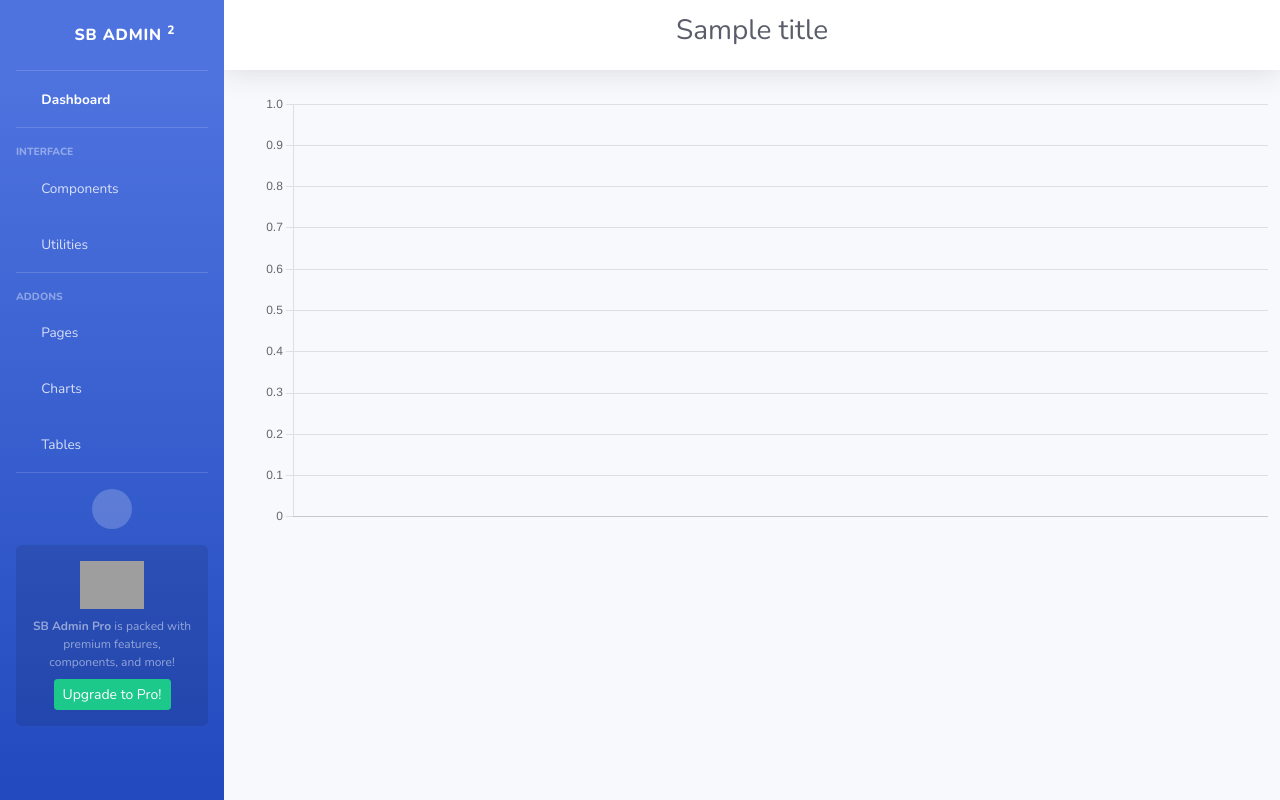
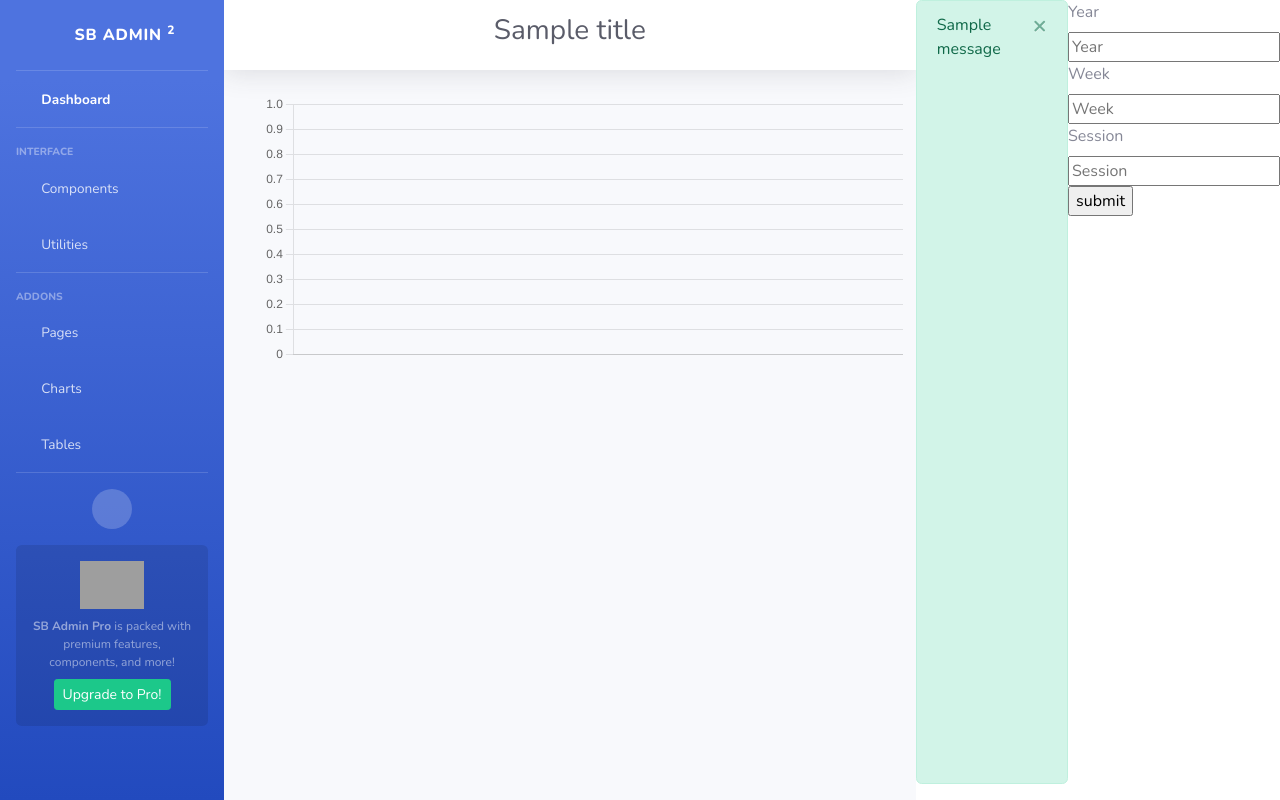
Before and after one commit to Nelson-Jnrnd/F1-Dashboard, a Flask app: template templates/graph.html in a window 1280 px wide. Run offline with Flask 2, Linux system fonts and the light colour scheme; the template is opened without the code that fills it: most values are stand-ins (such as "Sample title", 1, 10 or a date in 2020); one stand-in notice (Sample message) is shown; some libraries are stand-ins or nearby versions; some web fonts are replaced; grey boxes are pictures that could not be loaded.

Commit message:
changing between qualifying graphs

```diff
--- a/app.py
+++ b/app.py
@@ -1,36 +1,68 @@
 from asyncio import current_task
-from flask import Flask, render_template, request, flash
+from crypt import methods
+from flask import Flask, render_template, request, flash, url_for, redirect
+from flask_cors import CORS, cross_origin
 from PIL import ImageColor
-import data.data as f1_data
+import data.data as ff1_datatypes
 import urllib.parse
 
+app = Flask(__name__)
+CORS(app)
+app.config['CORS_HEADERS'] = 'Content-Type'
+app.config['SECRET_KEY'] = 'secret' # Change this to a more secure key
 
-current_session = {
-    'year': 2022,
-    'race': 2,
-    'session': 'Q'
-}
+current_session = ff1_datatypes.session_data(2022, 1, 'Q')
+current_session.load_session()
+ff1_datatypes.session_data.set_current(current_session)
 
-app = Flask(__name__)
 
 def hex_to_rgba(hex_color, alpha):
     return str(ImageColor.getrgb(hex_color))[:len(str(ImageColor.getrgb(hex_color))) - 1] + ', ' + str(alpha) + ')'
 
-@app.route('/')
+@app.route('/', methods=['GET', 'POST'])
+@cross_origin()
 def index():
-    session = f1_data.session_data(current_session['year'], current_session['race'], current_session['session'])
-    fastest_laps = session.get_fastest_laps(session.get_all_drivers())
-    team_colors = session.get_team_colors()
+    # todo - check if the session is loaded
+    fastest_laps = ff1_datatypes.session_data.current_session.get_fastest_laps(ff1_datatypes.session_data.current_session.get_all_drivers())
+    team_colors = ff1_datatypes.session_data.current_session.get_team_colors()
     chart_options = {
-        'title': 'Fastest Laps',
+        'title': ff1_datatypes.session_data.current_session.session.event['EventName'] + ' Qualifying',
         'x_axis_title': 'Driver',
         'y_axis_title': 'Lap Time (s)',
         'labels': fastest_laps['Driver'].tolist(),
-        'values': [time.seconds + time.microseconds / 1000000 for time in fastest_laps['LapTime'].tolist() if time is not 'nan'],
-        'colors': ['rgba' +  hex_to_rgba('#' + team_colors[team], 0.3) for team in fastest_laps['Team'].tolist() if team in team_colors],
+        'values': [time.seconds + time.microseconds / 1000000 for time in fastest_laps['LapTime'].tolist()],
+        'colors': ['rgba' +  hex_to_rgba('#' + team_colors[team], 0.3) for team in fastest_laps['Team'].tolist()],
     }
     return render_template('graph.html', **chart_options)
 
-@app.route('/test')
-def test():
-    return render_template('loading.html')
+@app.route('/loading')
+def loading(url = '/'):
+    return render_template('loading.html', destination=url)
+
+@app.route('/handler', methods=['POST'])
+@cross_origin()
+def handler():
+    if not request.form['year']:
+        flash('Please enter a year', 'error')
+    elif not request.form['week']:
+        flash('Please enter a week', 'error')
+    elif not request.form['session']:
+        flash('Please enter a session', 'error')
+    else:
+        year = request.form['year']
+        week = request.form['week']
+        session = request.form['session']
+        data = ff1_datatypes.session_data.get_session(year, week, session)
+        if not data:
+            data = ff1_datatypes.session_data(int(request.form['year']), int(request.form['week']), request.form['session'])
+
+        ff1_datatypes.session_data.set_current(data)
+        return loading('/load_session')
+
+    return redirect(url_for('index'))
+
+@app.route('/load_session')
+@cross_origin()
+def load_session():
+    ff1_datatypes.session_data.current_session.load_session()
+    return index()
--- a/templates/graph.html
+++ b/templates/graph.html
@@ -206,6 +206,38 @@
                 </div>
             </div>
         </div>
+        {% with messages = get_flashed_messages(with_categories=true) %}
+        <!-- Categories: success (green), info (blue), warning (yellow), danger (red) -->
+            {% if messages %}
+                {% for category, message in messages %}
+                <div class="alert alert-{{ category }} alert-dismissible" role="alert">
+                <button type="button" class="close" data-dismiss="alert" aria-label="Close"><span aria-hidden="true">&times;</span></button>
+                <!-- <strong>Title</strong> --> {{ message }}
+                </div>
+                {% endfor %}
+            {% endif %}
+        {% endwith %}
+        <form method="post" action="{{ url_for('handler') }}">
+        <label for="year">Year</label>
+        <br>
+        <input type="text" name="year"
+               placeholder="Year"
+               value="{{ request.form['year'] }}"></input>
+        <br>
+        <label for="week">Week</label>
+        <br>
+        <input type="text" name="week"
+               placeholder="Week"
+               value="{{ request.form['week'] }}"></input>
+        <br>
+        <label for="session">Session</label>
+        <br>
+        <input type="text" name="session"
+               placeholder="Session"
+               value="{{ request.form['session'] }}"></input>
+        <br>
+        <input type="submit" value="submit"/>
+        </form>
     </div>
 </body>
 </html>
--- a/templates/loading.html
+++ b/templates/loading.html
@@ -164,5 +164,5 @@
         </div>
     </div>
 </body>
-<script> window.location.replace('/'); </script>
+<script> window.location.replace({{'\'' | safe + destination | safe + '\'' | safe}}); </script>
 </html>
```
Also changed, not shown: data/data.py (+24 -0 lines).
